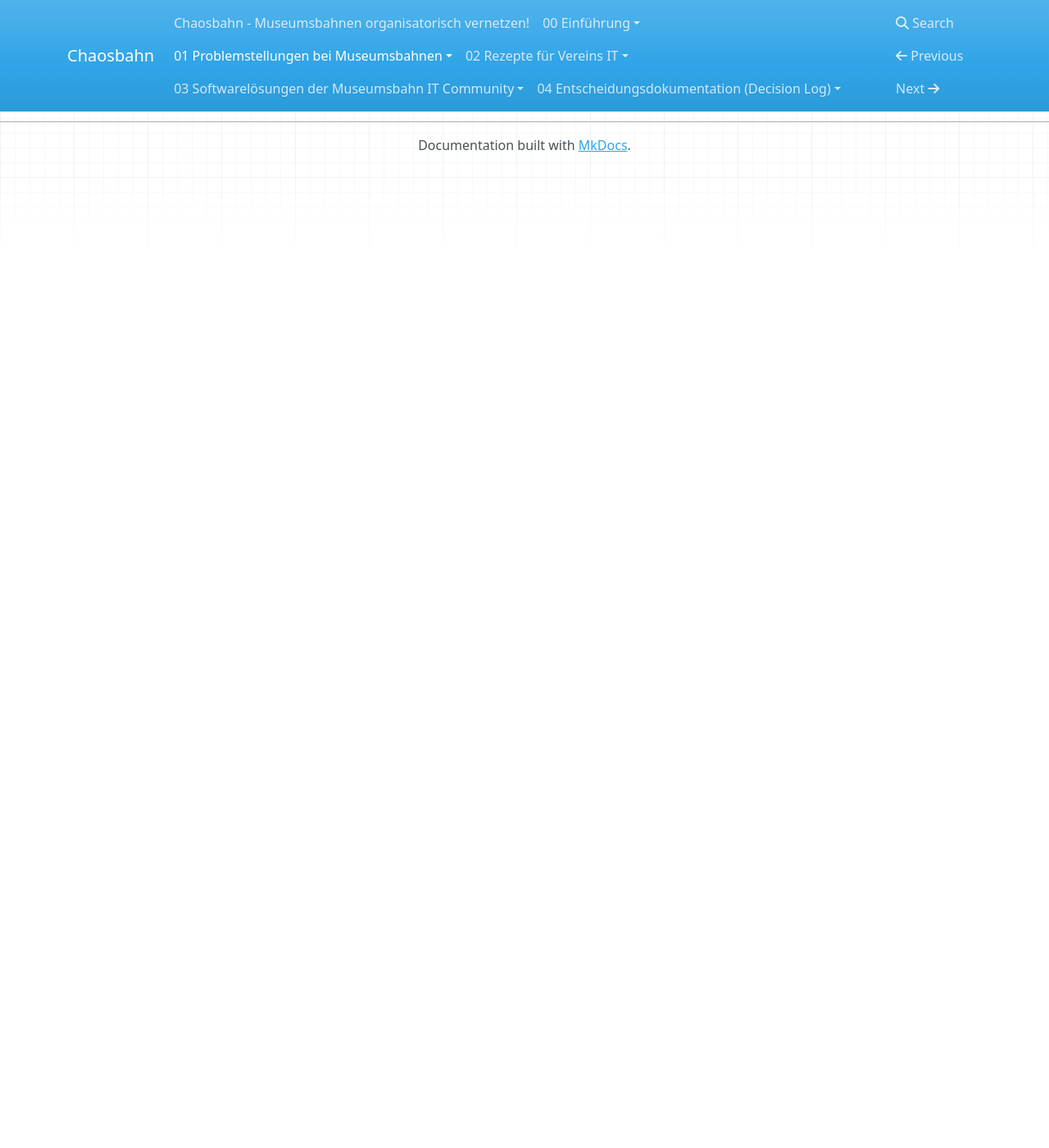
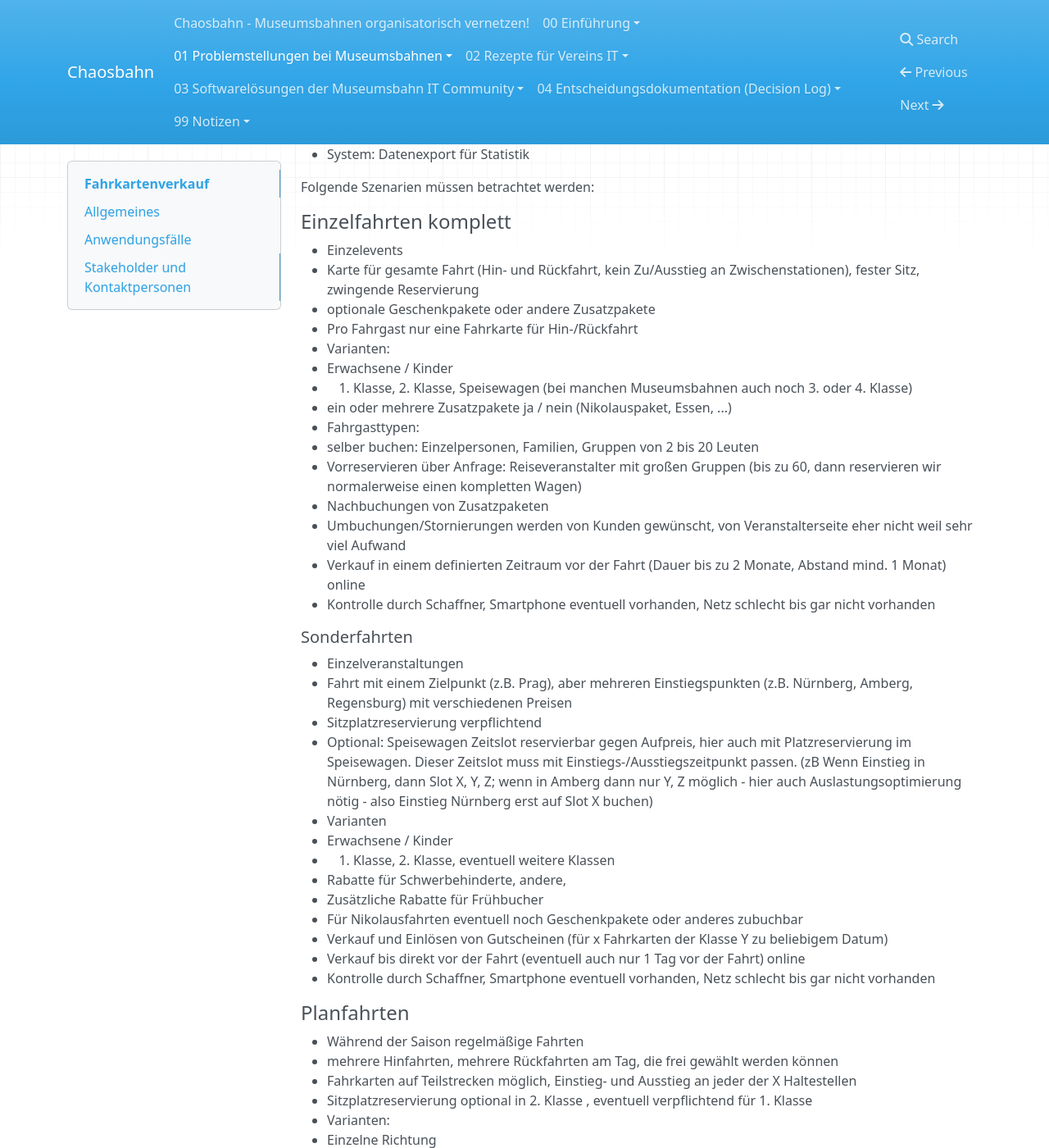
Before and after one commit to museumsbahn-it-community/museumsbahn-knowledgebase, an MkDocs documentation site: the page built from docs/01 Problemstellungen bei Museumsbahnen/01 Ticketverkauf/00 Problembeschreibung.md, in a window 1280 px wide and 1400 px high, scrolled down 438 px. Shown: the whole window at 82% size. Built offline with MkDocs 1.6.1, drawn with Linux system fonts in a browser that asks for light colours; nearby versions of some CDN libraries; before the commit the page ends 900 px from its top, so only the background shows below that; some of the changed text lies outside the part shown.

Commit message:
Ergänzung Problemstellungen, Add 99 Notizen
* Ergänzung Problemstellungen

* Neue Problembeschreibungen

* Delete temp files

* nochmal delete temp files

* Verschieben in docs

* Beschr. Kundenkommunikation an Template angepasst

* Add 99 Notizen, Update Problemstellungen

* Renaming, fix markdown issues, add content

```diff
--- a/docs/01 Problemstellungen bei Museumsbahnen/01 Ticketverkauf/00 Problembeschreibung.md
+++ b/docs/01 Problemstellungen bei Museumsbahnen/01 Ticketverkauf/00 Problembeschreibung.md
@@ -1 +1,87 @@
-Dieser Abschnitt muss noch geschrieben werden.
+# Fahrkartenverkauf
+
+## Allgemeines
+
+Fahrkartenverkauf ist die Haupteinnahmequelle für die meisten Museumsbahnen und daher der Kern-Usecase, der effizient und schnell funktionieren muss. Der Fahrkartenverkauf verschiebt sich zunehmend Richtung online, für Museumsbahnen die auf DB Glleisen unterwegs sind ist er meistens schon komplett online.
+
+### Problemstellung
+
+Use Cases:
+
+- Kunde: Fahrkarte auswählen, Platz auswählen, Reservierung durchführen
+- Kunde: Fahrkarte bezahlen
+- Museumsbahn/System: Fahrkarte verschicken
+- Museumsbahn/System: Rechnung verschicken
+- System: Rechnungen und Bezahlvorgänge berichten für Steuer, Abrechnung
+- System: Datenexport für Statistik
+
+Folgende Szenarien müssen betrachtet werden:
+
+#### Einzelfahrten komplett
+
+- Einzelevents
+- Karte für gesamte Fahrt (Hin- und Rückfahrt, kein Zu/Ausstieg an Zwischenstationen), fester Sitz, zwingende Reservierung
+- optionale Geschenkpakete oder andere Zusatzpakete
+- Pro Fahrgast nur eine Fahrkarte für Hin-/Rückfahrt
+- Varianten:
+  - Erwachsene / Kinder
+  - 1. Klasse, 2. Klasse, Speisewagen (bei manchen Museumsbahnen auch noch 3. oder 4. Klasse)
+  - ein oder mehrere Zusatzpakete ja / nein (Nikolauspaket, Essen, ...)
+- Fahrgasttypen:
+  - selber buchen: Einzelpersonen, Familien, Gruppen von 2 bis 20 Leuten
+  - Vorreservieren über Anfrage: Reiseveranstalter mit großen Gruppen (bis zu 60, dann reservieren wir normalerweise einen kompletten Wagen)
+- Nachbuchungen von Zusatzpaketen
+- Umbuchungen/Stornierungen werden von Kunden gewünscht, von Veranstalterseite eher nicht weil sehr viel Aufwand
+- Verkauf in einem definierten Zeitraum vor der Fahrt (Dauer bis zu 2 Monate, Abstand mind. 1 Monat) online
+- Kontrolle durch Schaffner, Smartphone eventuell vorhanden, Netz schlecht bis gar nicht vorhanden
+
+##### Sonderfahrten
+
+- Einzelveranstaltungen
+- Fahrt mit einem Zielpunkt (z.B. Prag), aber mehreren Einstiegspunkten (z.B. Nürnberg, Amberg, Regensburg) mit verschiedenen Preisen
+- Sitzplatzreservierung verpflichtend
+- Optional: Speisewagen Zeitslot reservierbar gegen Aufpreis, hier auch mit Platzreservierung im Speisewagen. Dieser Zeitslot muss mit Einstiegs-/Ausstiegszeitpunkt passen. (zB Wenn Einstieg in Nürnberg, dann Slot X, Y, Z; wenn in Amberg dann nur Y, Z möglich - hier auch Auslastungsoptimierung nötig - also Einstieg Nürnberg erst auf Slot X buchen)
+- Varianten
+  - Erwachsene / Kinder
+  - 1. Klasse, 2. Klasse, eventuell weitere Klassen
+  - Rabatte für Schwerbehinderte, andere,
+  - Zusätzliche Rabatte für Frühbucher
+  - Für Nikolausfahrten eventuell noch Geschenkpakete oder anderes zubuchbar
+- Verkauf und Einlösen von Gutscheinen (für x Fahrkarten der Klasse Y zu beliebigem Datum)
+- Verkauf bis direkt vor der Fahrt (eventuell auch nur 1 Tag vor der Fahrt) online
+- Kontrolle durch Schaffner, Smartphone eventuell vorhanden, Netz schlecht bis gar nicht vorhanden
+
+#### Planfahrten
+
+- Während der Saison regelmäßige Fahrten
+- mehrere Hinfahrten, mehrere Rückfahrten am Tag, die frei gewählt werden können
+- Fahrkarten auf Teilstrecken möglich, Einstieg- und Ausstieg an jeder der X Haltestellen
+- Sitzplatzreservierung optional in 2. Klasse , eventuell verpflichtend für 1. Klasse
+- Varianten:
+  - Einzelne Richtung
+  - Verbilligte Hin/Rückfahrt
+  - Erwachsene / Kinder (mit Zusatzrabatten, bei der DFS zb ist jedes 2. Kind Kostenlos)
+  - 1. Klasse, 2. Klasse (bei anderen Museumsbahnen evtl 3. und 4. Klasse)
+  - Rabatte für Schwerbehinderte, Ehrenamtskarte, Senioren
+- Fahrgasttypen:
+  - selber buchen: Einzelpersonen, Familien, Gruppen von 2 bis 20 Leuten,
+  - Vorreservieren über Anfrage: Reiseveranstalter mit großen Gruppen (bis zu 60, dann reservieren wir normalerweise einen kompletten Wagen)
+- Verkauf und Einlösen von Gutscheinen (für x Fahrkarten der Klasse Y zu beliebigem Datum)
+- Verkauf bis direkt vor der Fahrt oder auch noch während der Fahrt online, kurz vor der Fahrt auch über Schalter
+- Kontrolle durch Schaffner, Smartphone eventuell vorhanden, Netz schlecht bis gar nicht vorhanden
+
+### Nutzer:innen
+
+#### Kundenseite
+
+Fahrgäste aller Altersklassen, meistens nicht "digital native". Benutzt PC (gerne auch älter), Smartphone, Tablet. Versteht nicht viel von Eisenbahn, will einen schönen Tag mit der Familie/Freunden machen...
+
+#### Bahnseite
+
+Stakeholder: Fahrkartenverkauf, Kassier, Steuerberater
+
+### technische Anforderungen
+
+## Anwendungsfälle
+
+## Stakeholder und Kontaktpersonen
```
Also changed, not shown: docs/00 Einführung/Einführung.md (+12 -10 lines), docs/01 Problemstellungen bei Museumsbahnen/04 Kundenkommunikation/00 Problembeschreibung.md (added, +51 -0 lines), docs/01 Problemstellungen bei Museumsbahnen/05 Vereinsverwaltung/00 Problembeschreibung.md (added, +15 -0 lines), docs/01 Problemstellungen bei Museumsbahnen/06 Spenderverwaltung/00 Problembeschreibung.md (added, +7 -0 lines), docs/01 Problemstellungen bei Museumsbahnen/08 Schulungen/00 Problembeschreibung.md (added, +4 -0 lines), docs/01 Problemstellungen bei Museumsbahnen/09 Fahrzeugverwaltung/00 Problembeschreibung.md (added, +24 -0 lines), docs/01 Problemstellungen bei Museumsbahnen/10 Datenspeicherung und Archiv/00 Problembeschreibung.md (added, +31 -0 lines), docs/99 Notizen/SpannendeSW.md (added, +4 -0 lines), docs/01 Problemstellungen bei Museumsbahnen/07 Bahnbetrieb/01 Regularien/00 Problembeschreibung.md (renamed from docs/01 Problemstellungen bei Museumsbahnen/07 Bahnbetrieb/01 Regularien/problem.md), docs/01 Problemstellungen bei Museumsbahnen/11 Beschaffungen/empty.md (added), 2 other files.
